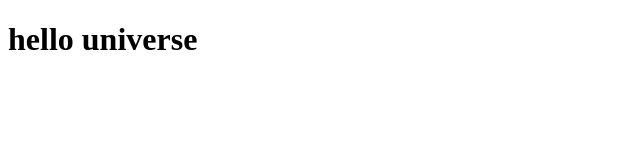
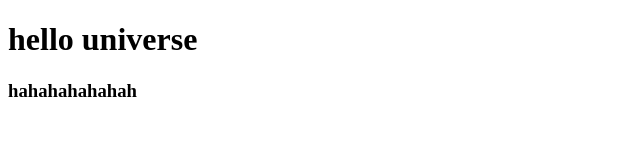
Before and after one commit to jhonmark417/onlinesystem, a plain HTML site: page index.html in a window 1280 px wide. Shown: the whole page, without its empty margins (0-640 px from the left). Drawn offline with Linux system fonts and the light colour scheme.

Commit message:
Update index.html
adding h3 tag

```diff
--- a/index.html
+++ b/index.html
@@ -8,6 +8,7 @@
 <body>
 
 	<h1>hello universe</h1>
+	<h3>hahahahahahah</h3>
 
 </body>
 </html>
```
